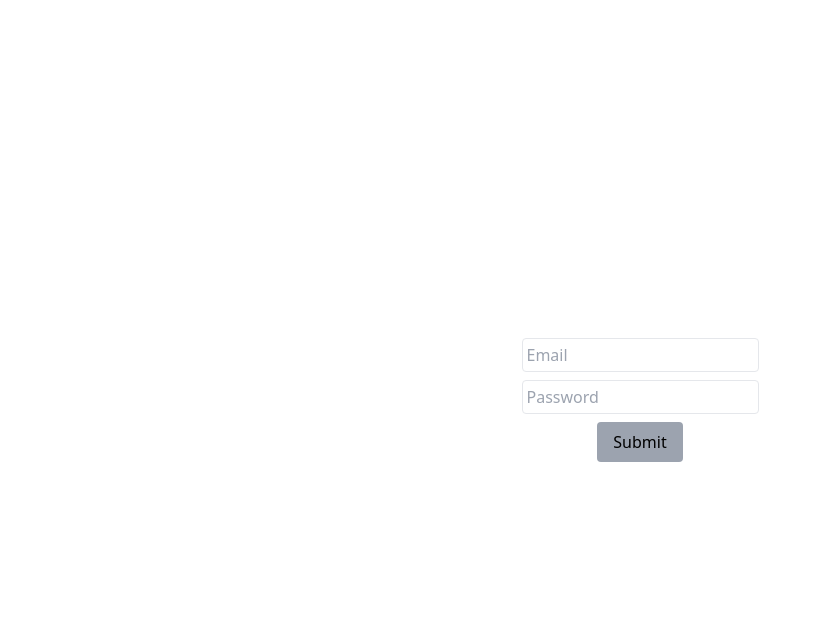
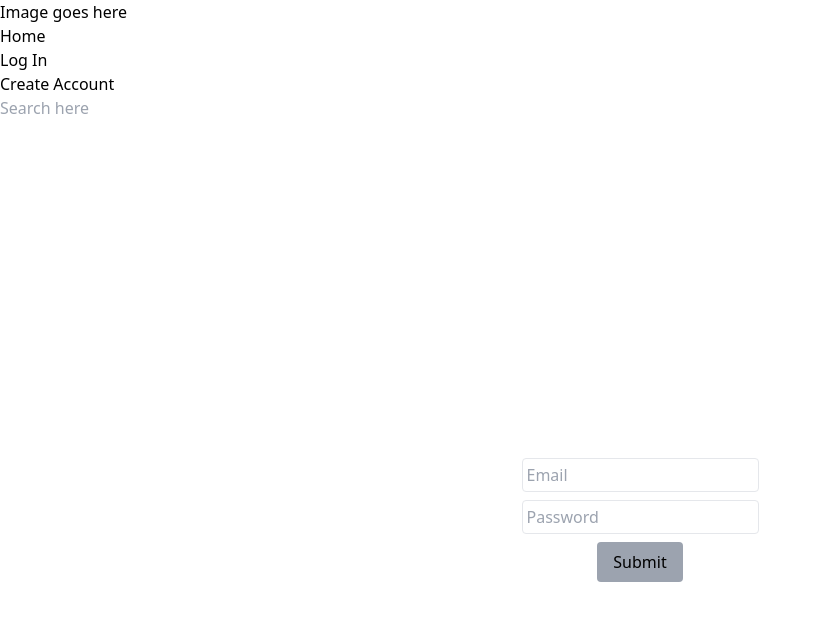
Before and after one commit to jrduell/402-Project, a Next.js app: page /login in a window 1280 px wide. Shown: the top 620 px of the page, without its empty margins (0-822 px from the left). Built offline with nearby package versions, Linux system fonts and the light colour scheme.

Commit message:
Add navbar to login page

```diff
--- a/pages/login.js
+++ b/pages/login.js
@@ -1,4 +1,5 @@
 import { useState } from "react";
+import NavBar from 'components/NavigationBar'
 
 export default function login() {
   const [email, setEmail] = useState("");
@@ -14,6 +15,8 @@ export default function login() {
   }
 
   return (
+    <>
+      <NavBar />
       <div className="flex min-h-screen items-center justify-center">
         <form onSubmit={handleSubmit} className="flex flex-col">
           <label className="m-1 rounded border py-1 pl-1">
@@ -41,5 +44,6 @@ export default function login() {
           </button>
         </form>
       </div>
+    </>
   );
 }
```
Lines whose indentation alone changed are shown as unchanged.
